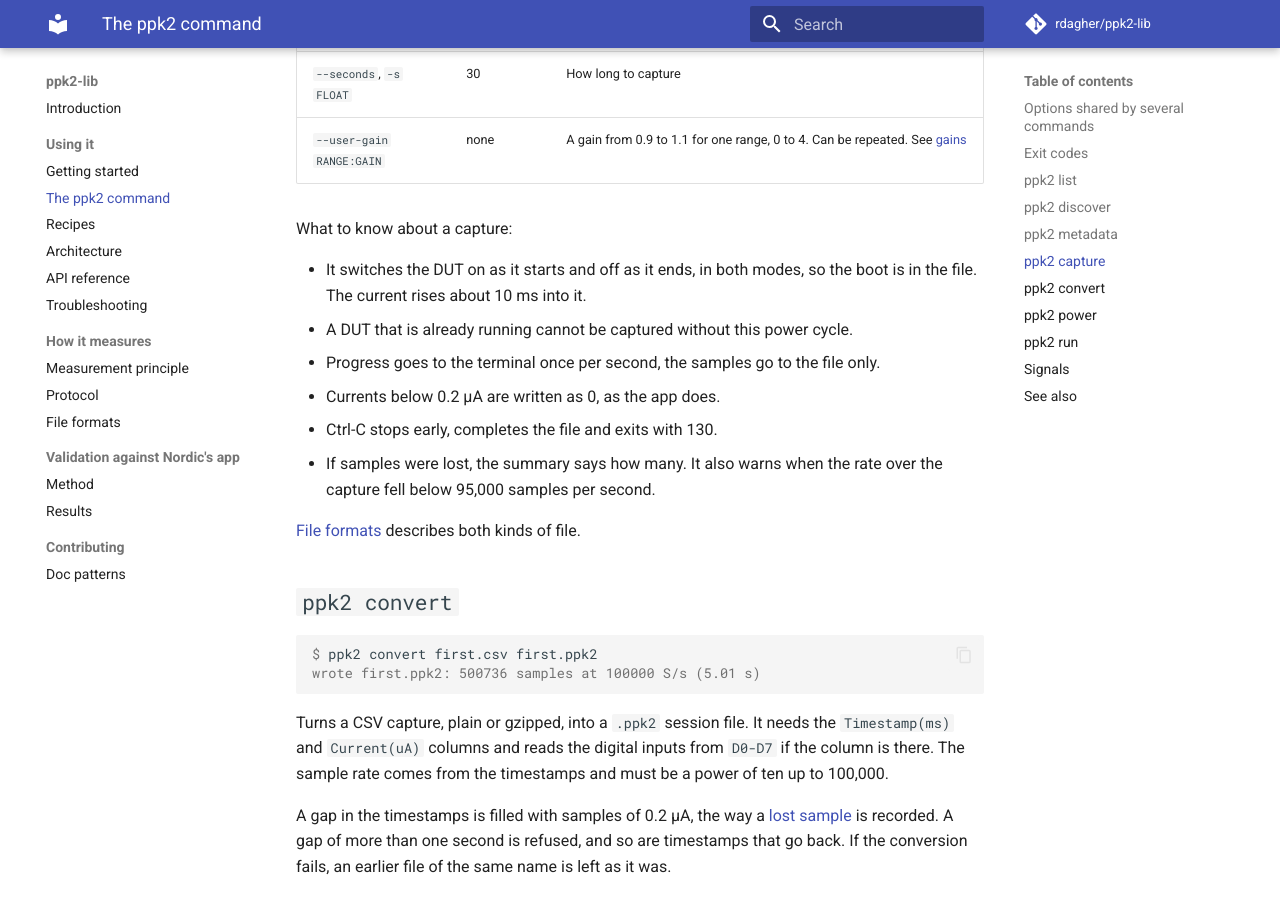
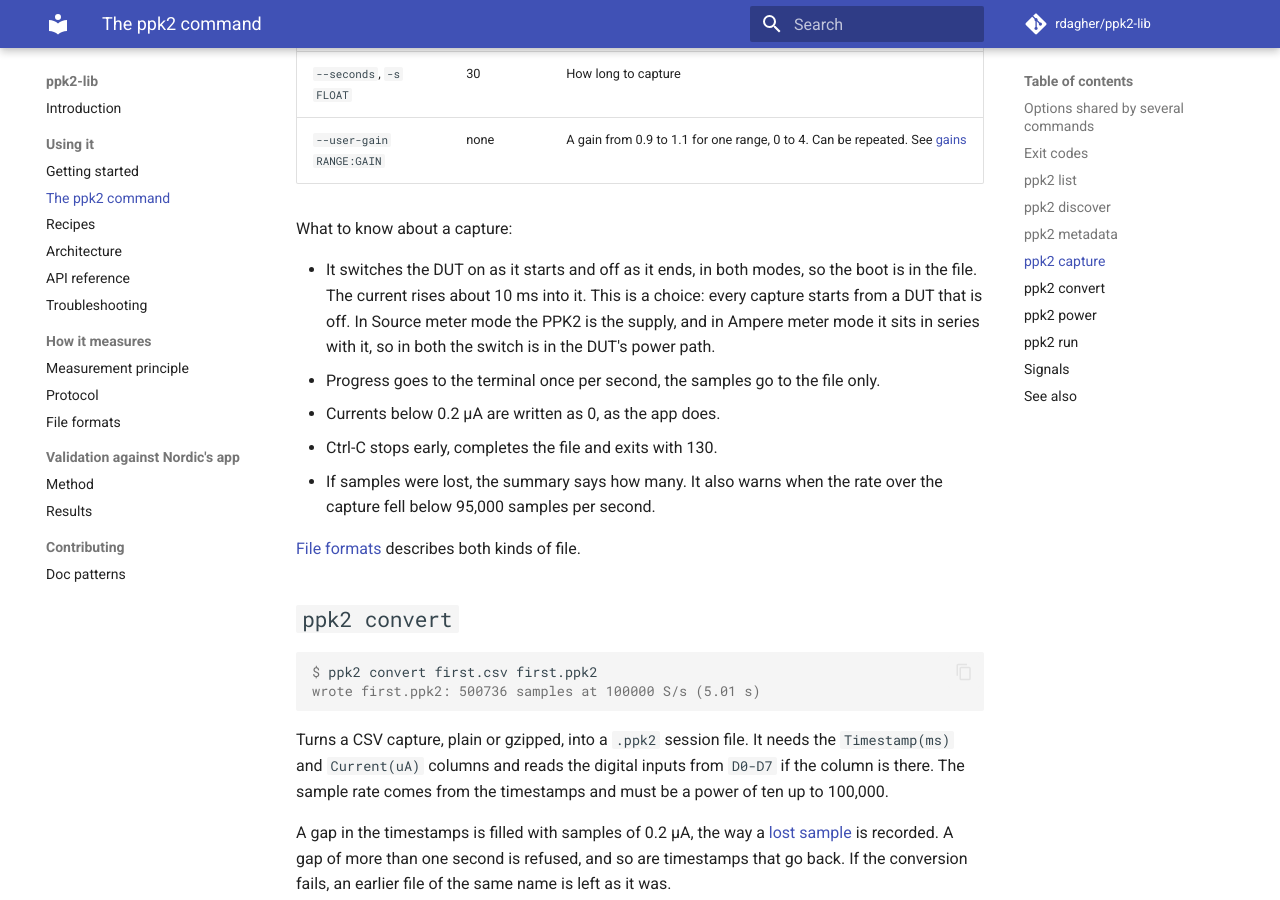
Before and after one commit to rdagher/ppk2-lib, an MkDocs documentation site: the page built from docs/use/command.md, in a window 1280 px wide and 900 px high, scrolled down 3051 px. Built offline with MkDocs 1.6.1 and Material for MkDocs 9.7.7, drawn with Linux system fonts in a browser that asks for light colours; comment, search, counter and statistics services are not loaded.

Commit message:
docs(user): a capture's powered-off start is a choice

```diff
--- a/docs/use/command.md
+++ b/docs/use/command.md
@@ -123,8 +123,10 @@ What to know about a capture:
 - It switches the DUT on as it starts and off as it ends, in both
   modes, so the boot is in the file. The current rises about 10 ms
   into it.
-- A DUT that is already running cannot be captured without this power
-  cycle.
+  This is a choice: every capture starts from a DUT that is off. In
+  Source meter mode the PPK2 is the supply, and in Ampere meter mode it
+  sits in series with it, so in both the switch is in the DUT's power
+  path.
 - Progress goes to the terminal once per second, the samples go to the
   file only.
 - Currents below 0.2 µA are written as 0, as the app does.
```
Also changed, not shown: CHANGELOG.md (+0 -3 lines).
